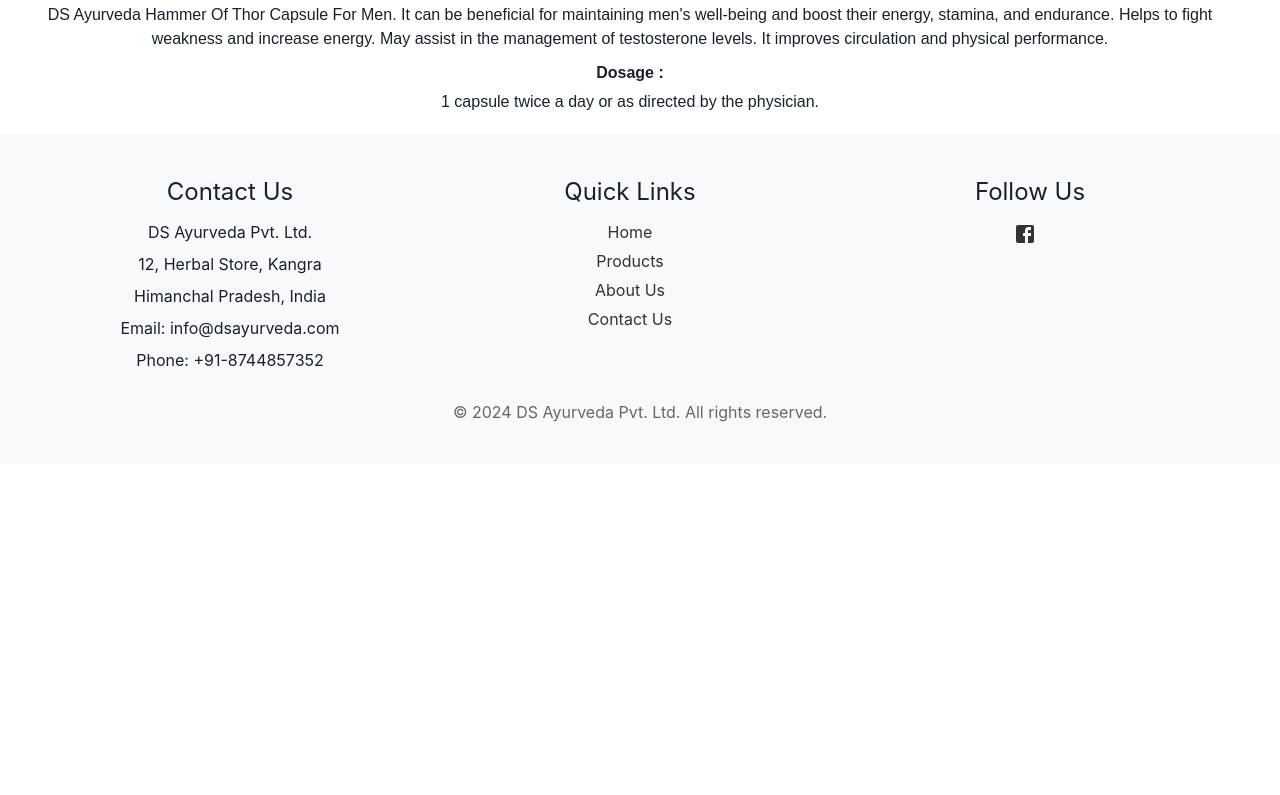
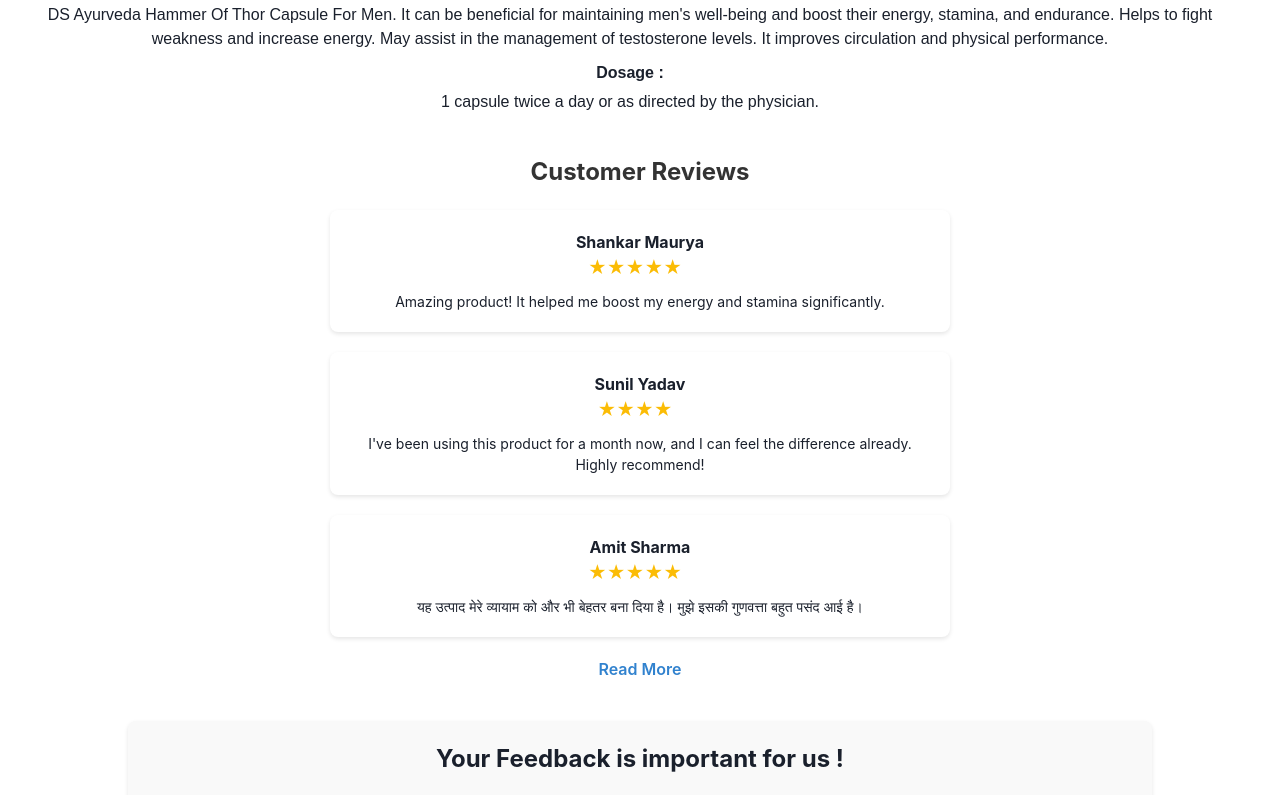
Before and after one commit to CodexPuneet/hammer, a React (Create React App) app: page / in a window 1280 px wide. Shown: the part 2000-2795 px from the top of the page. Before the commit the page ends 2464 px from the top, so only its background shows below. Built offline with nearby package versions, Linux system fonts and the light colour scheme.

Commit message:
Revirw added, floating button added

```diff
--- a/src/Components/Header.css
+++ b/src/Components/Header.css
@@ -34,6 +34,7 @@
 .mobilemenu{
   display: none;
 
+
 }
 @media only screen and (max-width: 600px) {
   .navList {
@@ -41,6 +42,7 @@
   }
   .mobilemenu{
     display: block;
+    z-index: 1000;
   }
   .menu{
     background-color: #a5d3d0;
--- a/src/Pages/Homepage.css
+++ b/src/Pages/Homepage.css
@@ -36,9 +36,136 @@
   .call_now{
     margin: 10px;
   }
+
+  /* Homepage.css */
+
+.floating-call-button {
+  position: fixed;
+  bottom: 20px;
+  left: 20px;
+  z-index: 1000; /* Ensure the button stays above other content */
+}
+.floating-whatsapp-button{
+  position: fixed;
+  bottom: 0px;
+  right: 0px;
+  z-index: 1000;
+}
+
+/* Updated styles for the reviews */
+.reviews-section {
+  padding: 20px;
+}
+.reviews-section h2 {
+  font-size: 24px;
+  font-weight: bold;
+  color: #333;
+  margin-bottom: 20px;
+}
+
+.review-card {
+  width: 50%;
+  background-color: #fff;
+  border-radius: 8px;
+  box-shadow: 0 2px 4px rgba(0, 0, 0, 0.1);
+  padding: 20px;
+  margin: 20px auto;
+}
+
+.review-header {
+
+  align-items: center;
+  margin-bottom: 10px;
+}
+
+.review-rating {
+  color: #fbbc05;
+  font-size: 18px;
+  margin-right: 10px;
+}
+
+.star {
+  color: #fbbc05;
+}
+
+.review-author {
+  font-weight: bold;
+  font-size: 16px;
+}
+
+.review-comment {
+  font-size: 14px;
+  line-height: 1.5;
+}
+/* Review form */
+.review-form {
+  background-color: #f9f9f9;
+  padding: 20px;
+  width: 80%;
+  border-radius: 8px;
+  box-shadow: 0 2px 4px rgba(0, 0, 0, 0.1);
+  margin: 20px auto;
+}
+
+.review-form h2 {
+  font-size: 24px;
+  font-weight: bold;
+  margin-bottom: 20px;
+}
+
+.review-form input[type="text"],
+.review-form input[type="number"],
+.review-form textarea {
+  width: 100%;
+  padding: 10px;
+  margin-bottom: 20px;
+  border: 1px solid #ccc;
+  border-radius: 4px;
+  font-size: 16px;
+}
+
+.review-form textarea {
+  resize: vertical;
+}
+
+.review-form input[type="number"] {
+  -moz-appearance: textfield;
+}
+
+.review-form input[type="number"]::-webkit-inner-spin-button,
+.review-form input[type="number"]::-webkit-outer-spin-button {
+  -webkit-appearance: none;
+  margin: 0;
+}
+
+.review-form button {
+  background-color: #007bff;
+  color: #fff;
+  padding: 10px 20px;
+  border: none;
+  border-radius: 4px;
+  font-size: 16px;
+  cursor: pointer;
+}
+
+.review-form button:hover {
+  background-color: #0056b3;
+}
+
+
+@media screen and (max-width: 768px) {
+  .floating-call-button {
+    bottom: 10px;
+    left: 10px;
+  }
+}
+
   /* Add your CSS styles here */
   @media only screen and (max-width: 600px) {
-
+    .review-card {
+      width: 90%;
+      margin: 20px auto;
+    }
      .homepage-container {
         flex-direction: column;
         margin-top: 20px;
--- a/src/Pages/Homepage.jsx
+++ b/src/Pages/Homepage.jsx
@@ -7,10 +7,60 @@
 import heroimage5 from '../Assets/banner5.png';
 import heroimage8 from '../Assets/banner8.png';
 import heroimage9 from '../Assets/banner9.png';
+import phonering from '../Assets/phone.gif';
+import whatsappgif from '../Assets/whatsapp.gif';
 import './Homepage.css';
 
 const Homepage = () => {
   const [isLoading, setIsLoading] = useState(false);
+  const [showAllReviews, setShowAllReviews] = useState(false);
+  const [newReview, setNewReview] = useState({ author: '', comment: '', rating: 0 });
+  const [reviews, setReviews] = useState([
+    {
+      id: 1,
+      author: 'Shankar Maurya',
+      comment: 'Amazing product! It helped me boost my energy and stamina significantly.',
+      rating: 5,
+    },
+    {
+      id: 2,
+      author: 'Sunil Yadav',
+      comment: 'I\'ve been using this product for a month now, and I can feel the difference already. Highly recommend!',
+      rating: 4,
+    },
+    {
+      id: 3,
+      author: 'Amit Sharma',
+      comment: 'यह उत्पाद मेरे व्यायाम को और भी बेहतर बना दिया है। मुझे इसकी गुणवत्ता बहुत पसंद आई है।',
+      rating: 5,
+    },
+    {
+      id: 4,
+      author: 'Rahul Gupta',
+      comment: 'This product is a game-changer for me. I feel more focused and energetic throughout the day.',
+      rating: 5,
+    },
+    {
+      id: 5,
+      author: 'Abhi Singh',
+      comment: 'I was skeptical at first, but this product exceeded my expectations. Will definitely buy again!',
+      rating: 4,
+    },
+    {
+      id: 6,
+      author: 'Sagar Patel',
+      comment: 'I did not notice any difference after using this product. Disappointed!',
+      rating: 2,
+    },
+    {
+      id: 7,
+      author: 'Ankit Verma',
+      comment: 'यह उत्पाद मेरी उम्मीदों से बाहर निकला। मुझे इसका उपयोग बिल्कुल नहीं करना था।',
+      rating: 1,
+    },
+    // Add more reviews as needed
+  ]);
+
   const handleWhatsAppChat = () => {
     const phoneNumber = '918744857352'; // Example: India country code is 91
     const whatsappChatLink = `https://wa.me/${phoneNumber}`;
@@ -35,7 +85,62 @@
   75% { transform: translateX(-3px) rotate(-1deg);  }
   100% { transform: translateX(3px) rotate(1deg);  }
 `;
+const handleReviewSubmit = () => {
+  // Check if any input field is empty
+  if (!newReview.author || !newReview.comment || !newReview.rating) {
+    alert('Please fill in all fields before submitting the review.');
+    return; // Exit the function if any field is empty
+  }
 
+  // Logic to handle review submission
+  // For simplicity, let's just add the new review to the reviews array
+  const updatedReviews = [...reviews, newReview];
+  // Update the reviews state with the new review
+  setReviews(updatedReviews);
+
+  // Clear form fields after submission
+  setNewReview({ author: '', comment: '', rating: 0 });
+
+  console.log('New Review:', newReview);
+};
+
+
+
+const renderReviews = () => {
+  if (showAllReviews) {
+    return reviews.map(review => (
+      <div key={review.id} className="review-card">
+        <div className="review-header">
+      <div className="review-author">{review.author}</div>
+        <div className="review-rating">{renderRatingStars(review.rating)}</div>
+
+      </div>
+      <div className="review-comment">{review.comment}</div>
+      </div>
+    ));
+  } else {
+    // Only render the first three reviews
+    return reviews.slice(0, 3).map(review => (
+      <div key={review.id} className="review-card">
+       <div className="review-header">
+      <div className="review-author">{review.author}</div>
+        <div className="review-rating">{renderRatingStars(review.rating)}</div>
+
+      </div>
+      <div className="review-comment">{review.comment}</div>
+      </div>
+    ));
+  }
+};
+
+// Function to render reviews
+const renderRatingStars = (rating) => {
+  const stars = [];
+  for (let i = 0; i < rating; i++) {
+    stars.push(<span key={i} className="star">&#9733;</span>);
+  }
+  return stars;
+};
   return (
     <>
     <div className="homepage-container">
@@ -105,6 +210,16 @@
      </Box>
 
     </div>
+  {/* Floating button */}
+
+  <div className="floating-call-button">
+        <img src={phonering}  onClick={handleDialpadCall} alt="phone" style={{width:'40px'}} />
+      </div>
+      <div className="floating-whatsapp-button">
+        <img src={whatsappgif}  onClick={handleWhatsAppChat} alt="whatsapp" style={{width:'60px'}} />
+      </div>
+
+
 
     <div className='homepage-table' >
   <table style={{ width: '100%', borderCollapse: 'collapse' }}>
@@ -174,9 +289,37 @@
 
 </div>
 
-
-
-
+<div className="reviews-section">
+        <h2>Customer Reviews</h2>
+        <div className="reviews-container">{renderReviews()}</div>
+        {!showAllReviews && reviews.length > 3 && (
+          <Button onClick={() => setShowAllReviews(true)} variant="link" color="blue.500">
+            Read More
+          </Button>
+        )}
+      </div>
+        {/* Review form */}
+        <div className="review-form">
+        <h2>Your Feedback is important for us !</h2>
+        <input
+          type="text"
+          placeholder="Your Name"
+          value={newReview.author}
+          onChange={(e) => setNewReview({ ...newReview, author: e.target.value })}
+        />
+        <textarea
+          placeholder="Your Comment"
+          value={newReview.comment}
+          onChange={(e) => setNewReview({ ...newReview, comment: e.target.value })}
+        />
+        <input
+          type="number"
+          placeholder="Rating (1-5)"
+          value={newReview.rating}
+          onChange={(e) => setNewReview({ ...newReview, rating: parseInt(e.target.value) })}
+        />
+        <Button onClick={handleReviewSubmit}>Submit Review</Button>
+      </div>
 
     </>
   )
```
Also changed, not shown: src/Assets/phone.gif (added), src/Assets/whatsapp.gif (added).
